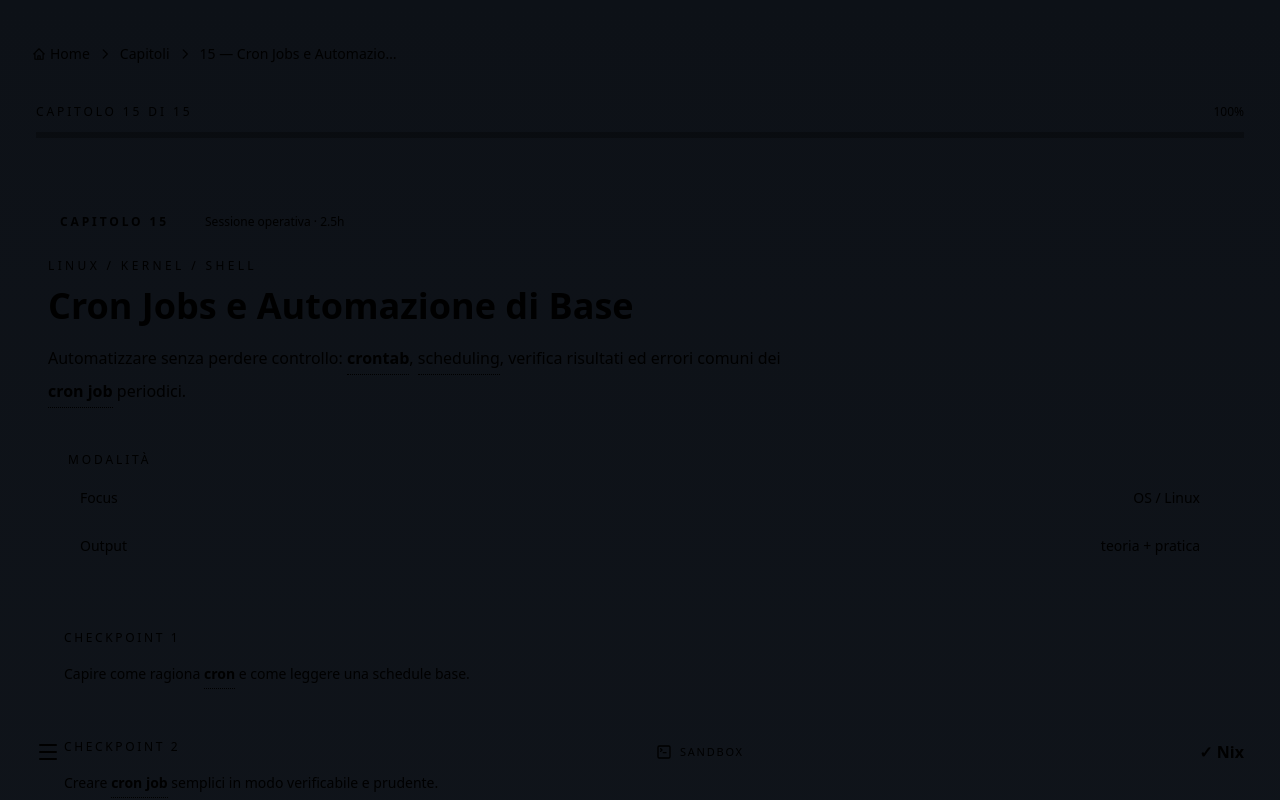
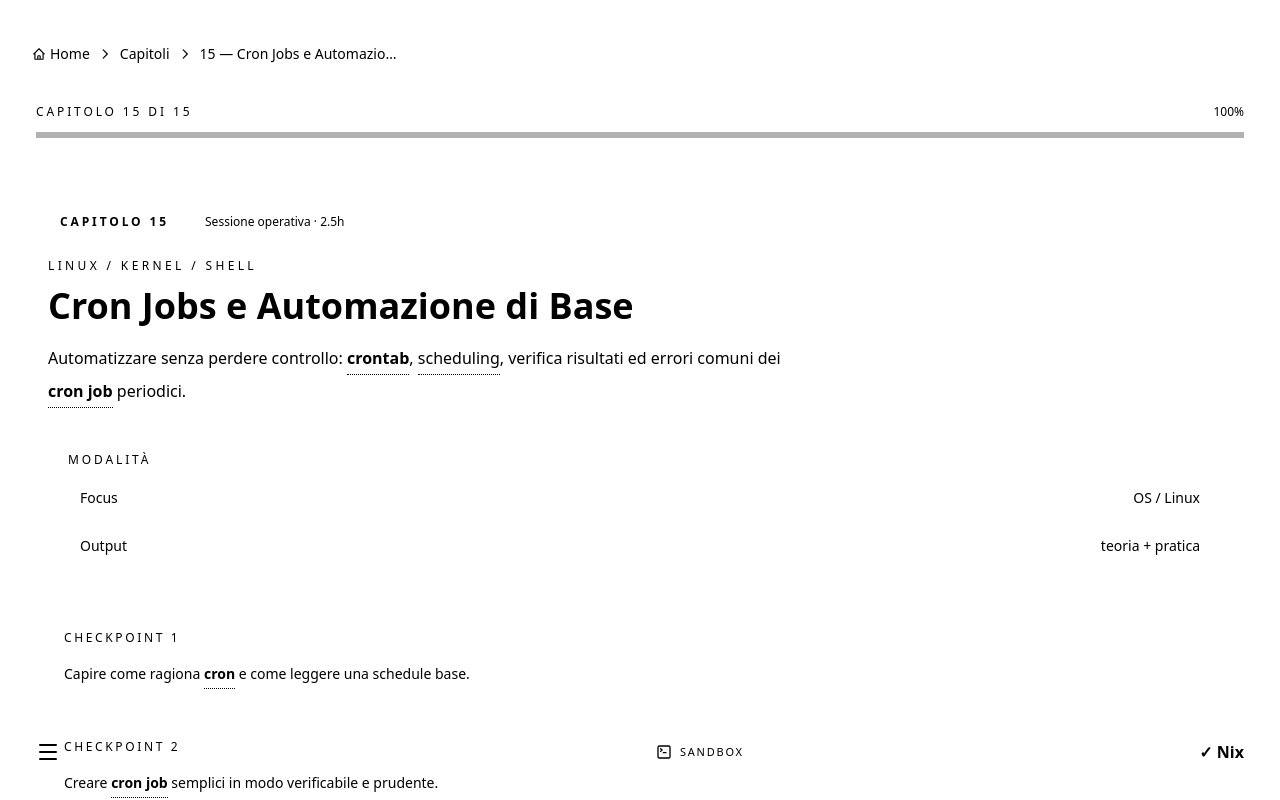
Before and after one commit to MT-Showcases/operating-systems-showcase, a Next.js app: page /chapters/cron-jobs-automation-basics in a window 1280 px wide. Shown: the top 800 px of the page. Built offline with nearby package versions, Linux system fonts and the light colour scheme.

Commit message:
feat: update background styles to use CSS variables for consistency

```diff
--- a/app/chapters/[slug]/page.tsx
+++ b/app/chapters/[slug]/page.tsx
@@ -154,7 +154,7 @@ export default async function ChapterPage({ params }: Props) {
   const glossaryTerms = getTermsByIds(chapter.glossary ?? []);
 
   return (
-    <div className="min-h-screen bg-[linear-gradient(180deg,rgba(13,17,23,1),rgba(22,27,34,1),rgba(13,17,23,1))]">
+    <div className="min-h-screen bg-bg-primary">
       <div className="max-w-7xl mx-auto px-4 sm:px-6 lg:px-8 py-8 md:py-12">
         <div className="sticky top-0 z-40 mb-3">
           <Breadcrumb
--- a/app/globals.css
+++ b/app/globals.css
@@ -34,7 +34,7 @@ html {
 body {
   margin: 0;
   min-height: 100vh;
-  background: linear-gradient(180deg, #0d1117 0%, #090c10 100%);
+  background: var(--bg-primary);
   color: var(--text-primary);
   font-family: var(--font-sans);
 }
```
